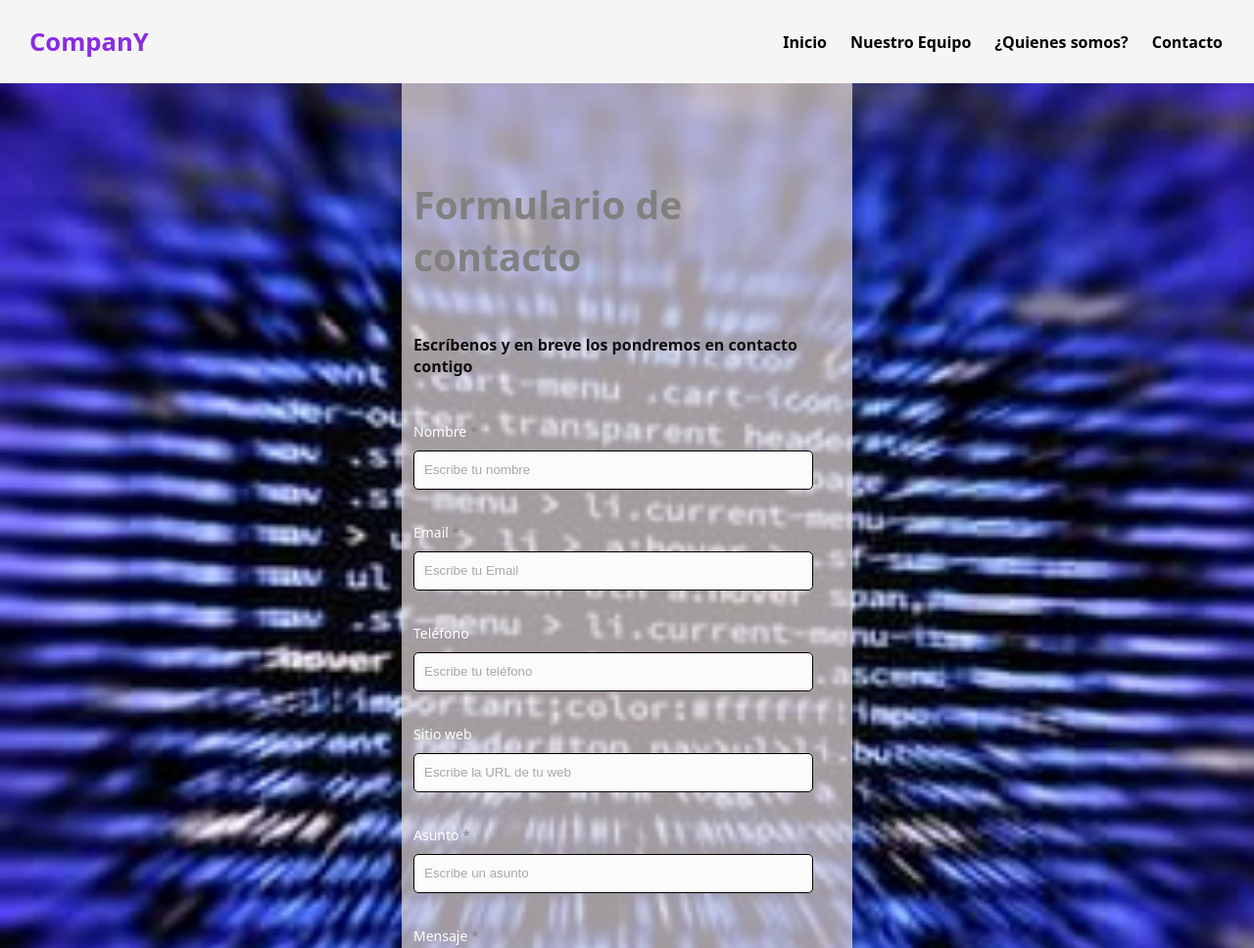
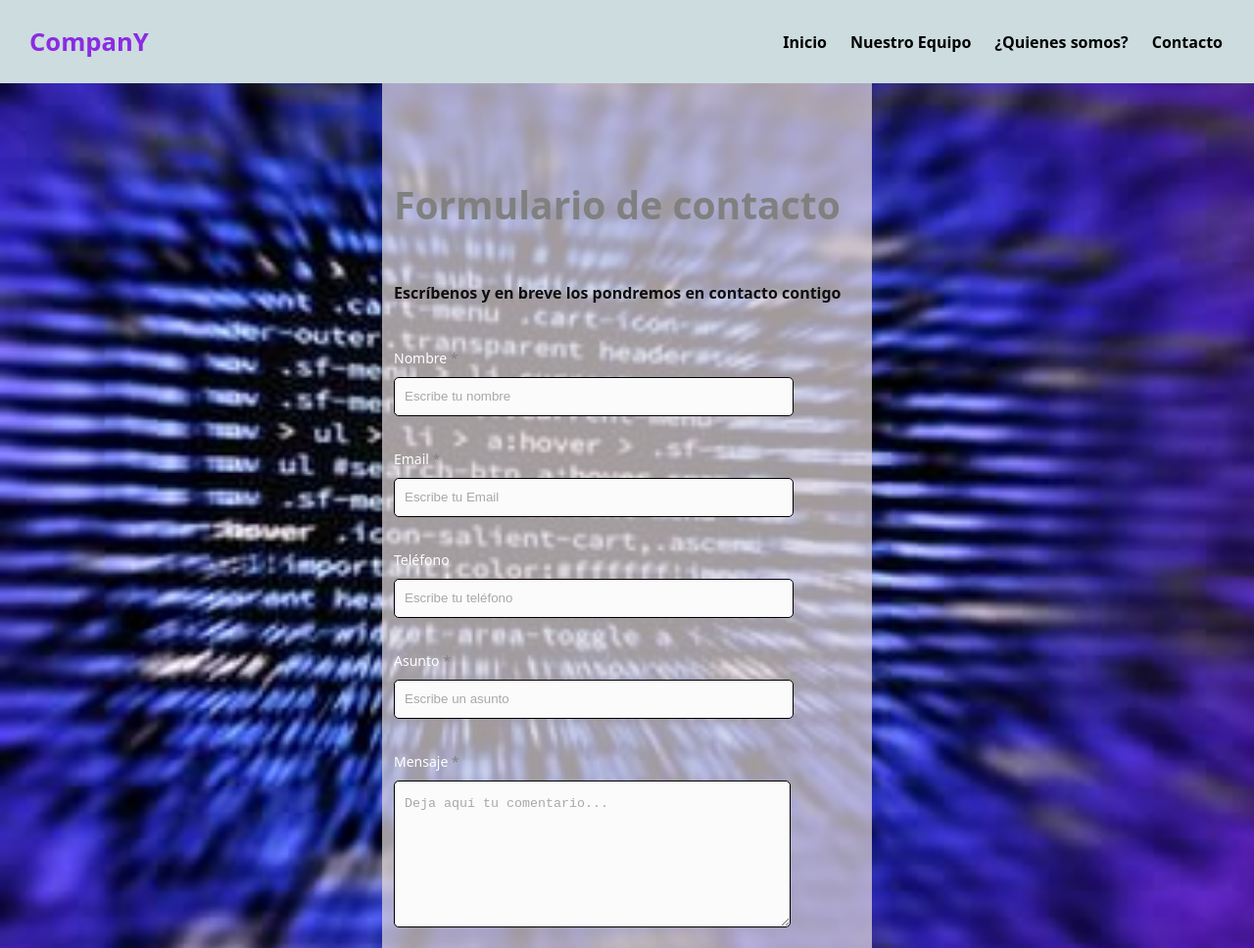
Before and after one commit to csaint1/repositorio_web, a plain HTML site: page contacto.html in a window 1280 px wide. Shown: the top 968 px of the page at 98% size. Drawn offline with Linux system fonts and the light colour scheme.

Commit message:
correccion detalles

```diff
--- a/contacto.html
+++ b/contacto.html
@@ -51,12 +51,6 @@
                       <label for="telefone" class="colocar_telefono">Teléfono
                       </label>
                         <input type="tel" name="introducir_telefono" id="telefono" placeholder="Escribe tu teléfono">
-                    </p>
-
-                    <p>
-                      <label for="website" class="colocar_website">Sitio web
-                      </label>
-                        <input type="url" name="introducir_website" id="website" placeholder="Escribe la URL de tu web">
                     </p>
 
                     <p>
--- a/estilos.css
+++ b/estilos.css
@@ -37,7 +37,7 @@ button:hover{
 .color-acento{ color:blueviolet; }
 
 header{
-  background-color: rgb(245,245,245);
+  background-color: rgb(205, 220, 223);
 
 }
 
@@ -234,8 +234,8 @@ header a:hover{
 }
 
 .contact_form{
-  width: 460px;
-  height: auto;
+  width: 500px;
+  height: 1100px;
   margin: 0 auto;
   border-radius: 10px;
   padding-top: 30px;
```
